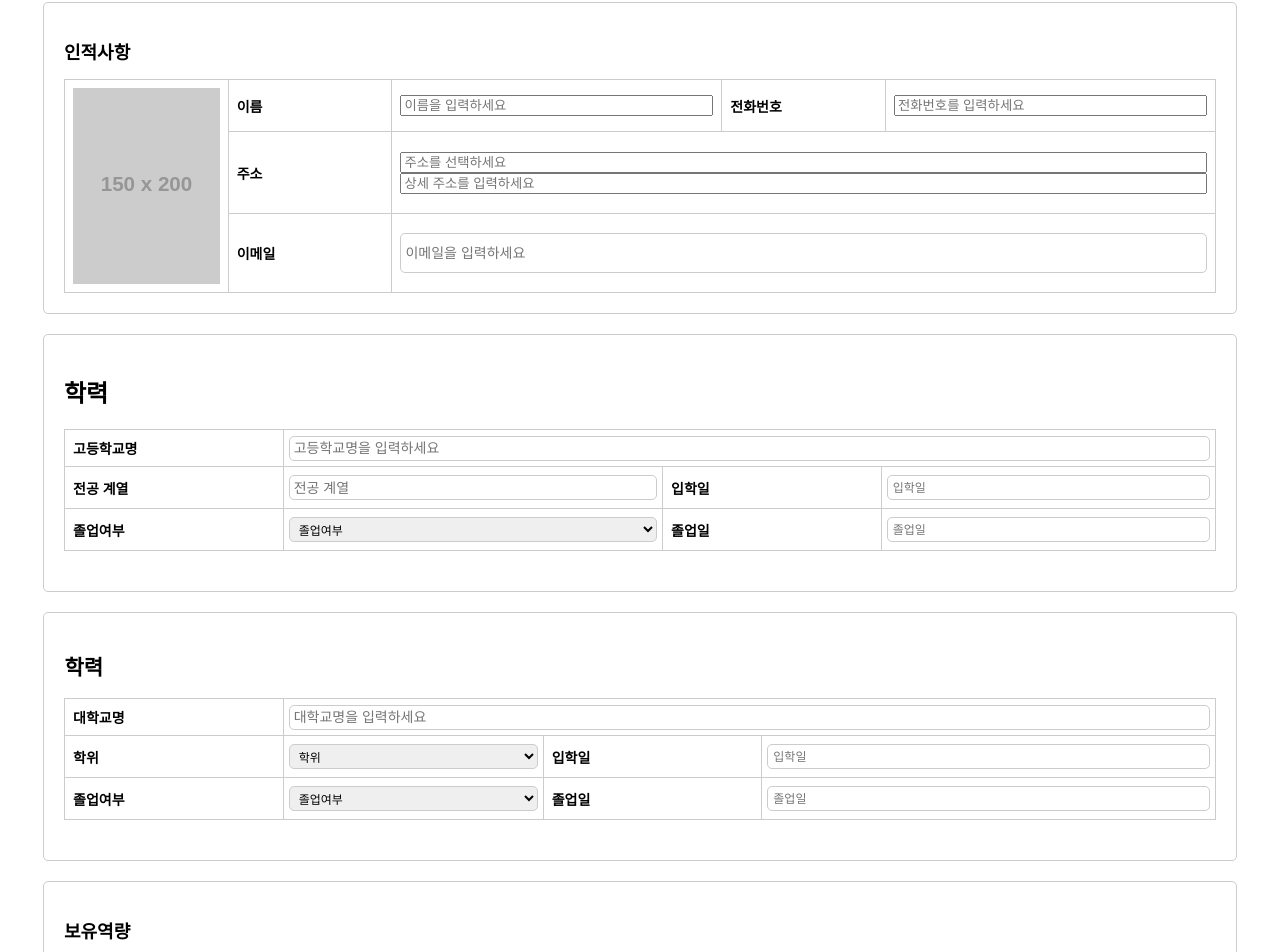
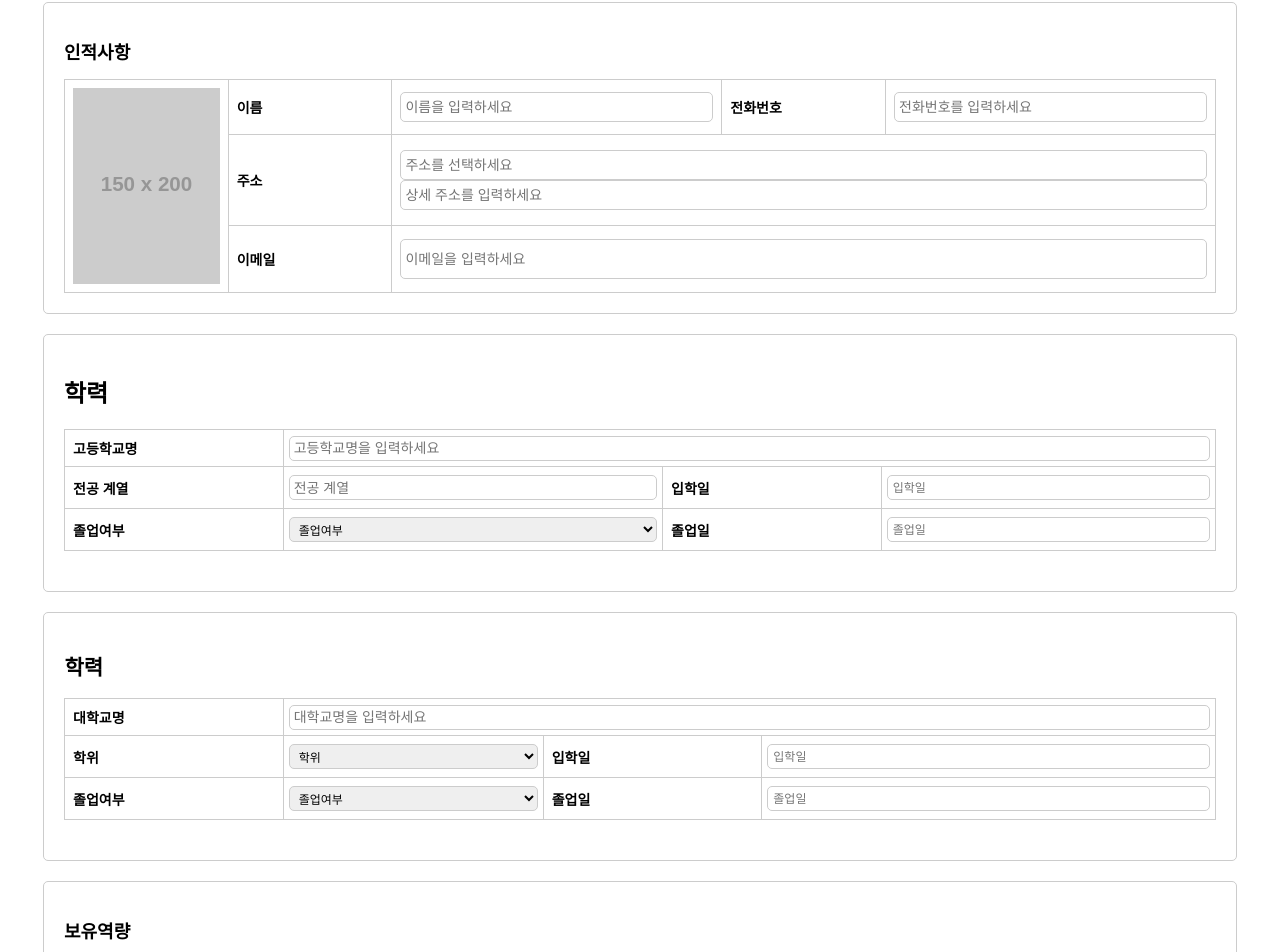
Before and after one commit to jeauk/react-resume, a React (Create React App) app: page /resume in a window 1280 px wide. Shown: the part 58-1010 px from the top of the page. Built offline with nearby package versions, Linux system fonts and the light colour scheme.

Commit message:
입력창

```diff
--- a/src/components/ExperienceForm.css
+++ b/src/components/ExperienceForm.css
@@ -43,7 +43,12 @@
 }
 
 .experienceForm .companyInput {
-  width: 100%; /* 회사명 입력 칸의 너비를 100%로 설정 */
+  width: 100%; /* 전체 폭을 차지하도록 */
+  padding: 4px; /* 패딩 축소 */
+  border: 1px solid #ccc;
+  border-radius: 5px;
+  font-size: 12px; /* 입력 필드 폰트 크기 축소 */
+  box-sizing: border-box; /* 패딩과 경계선을 포함한 전체 크기 설정 */
 }
 
 .experienceForm textarea {
--- a/src/components/UserInfo.css
+++ b/src/components/UserInfo.css
@@ -45,8 +45,9 @@
 
 
 
-.userInfo textarea, .userInfo input[type="text"], .userInfo input[type="email"] {
-  height: 30px; /* 높이 축소 */
+.userInfo textarea, .userInfo input[type="text"], .userInfo input[type="email"],
+.userInfo input[id="name"],.userInfo input[id="address"],.userInfo input[id="phone"],.userInfo input[id="detailedAddress"] {
+  height: 20px; /* 높이 축소 */
   padding: 4px; /* 패딩 축소 */
   border: 1px solid #ccc;
   border-radius: 5px;
```
